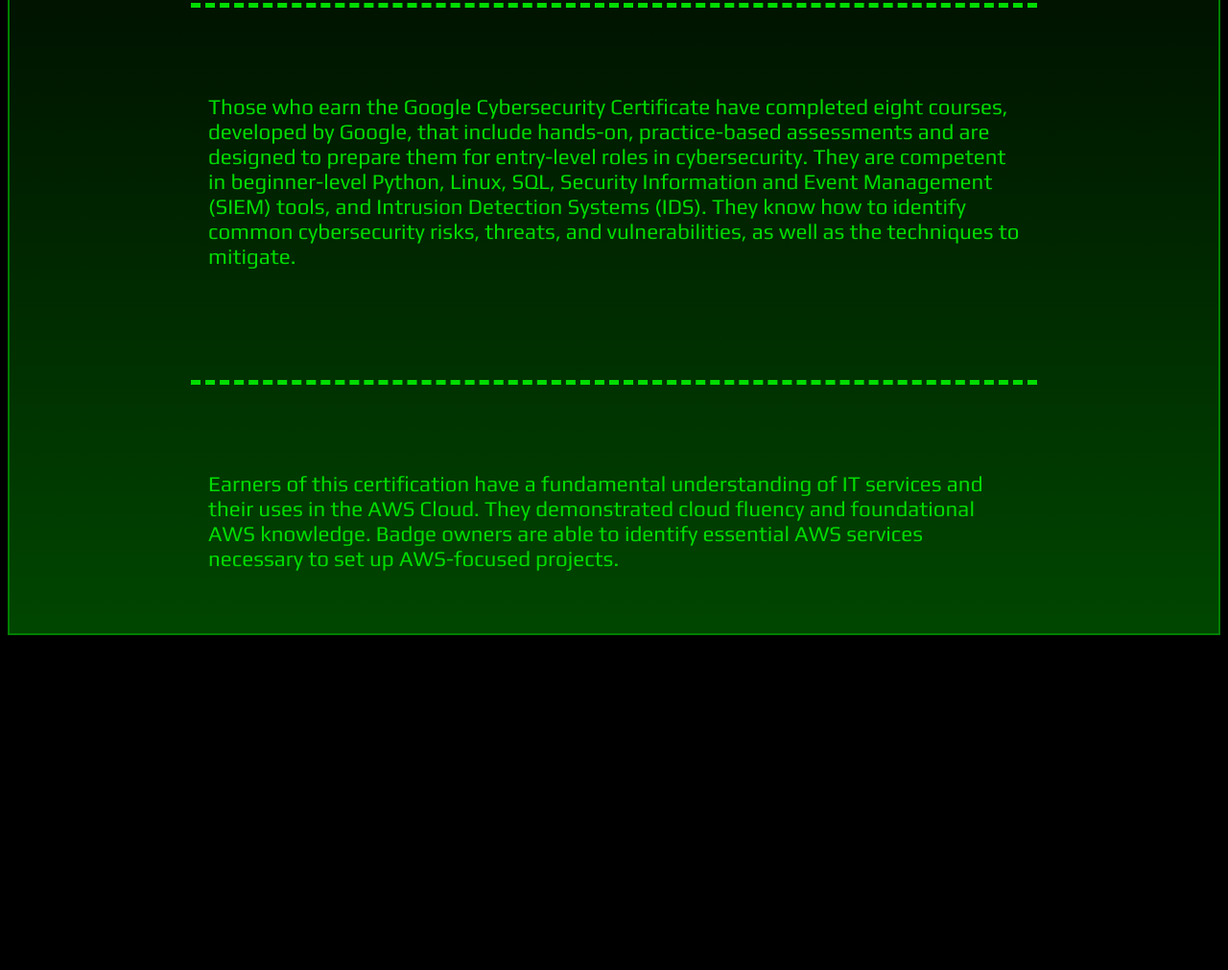
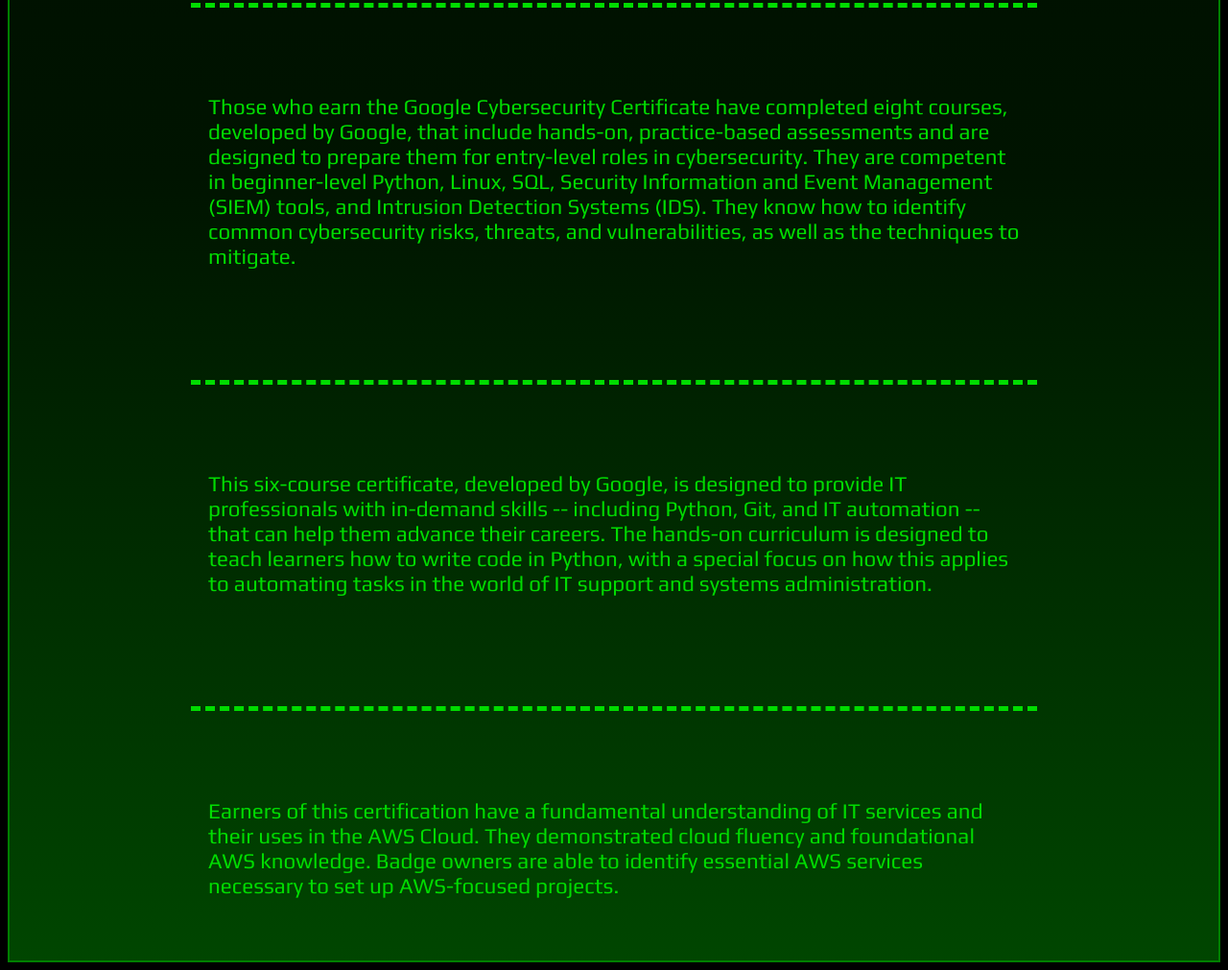
Before and after one commit to natebouchat/natebouchat.github.io, a plain HTML site: page certifications.html in a window 1280 px wide. Shown: the part 801-1812 px from the top of the page at 96% size. Before the commit the page ends 1471 px from the top, so only its background shows below. Drawn offline with Linux system fonts and the light colour scheme; a script that the page names is missing.

Commit message:
Add Certification: Python IT Automation

```diff
--- a/certifications.html
+++ b/certifications.html
@@ -63,6 +63,19 @@
             </div>
             <div class="column-container">
                 <div class="badge">
+                    <div data-iframe-width="300" data-iframe-height="270" data-share-badge-id="14780be1-378e-4bf0-b096-d5eb549a3733" data-share-badge-host="https://www.credly.com"></div>
+                </div>
+                <div>
+                    <p>
+                        This six-course certificate, developed by Google, is designed to provide IT professionals with in-demand
+                        skills -- including Python, Git, and IT automation -- that can help them advance their careers. The hands-on
+                        curriculum is designed to teach learners how to write code in Python, with a special focus on how this
+                        applies to automating tasks in the world of IT support and systems administration.
+                    </p>
+                </div>
+            </div>
+            <div class="column-container">
+                <div class="badge">
                     <div data-iframe-width="300" data-iframe-height="270" data-share-badge-id="0bea5402-3aaf-4939-9d60-7fed5e7d5e47" data-share-badge-host="https://www.credly.com"></div>
                 </div>
                 <div>
@@ -73,7 +86,7 @@
                     </p>
                 </div>
             </div>
-                <script type="text/javascript" async src="https://cdn.credly.com/assets/utilities/embed.js"></script>
+            <script type="text/javascript" async src="https://cdn.credly.com/assets/utilities/embed.js"></script>
         </div>
     </body>
 </html>
--- a/styles.css
+++ b/styles.css
@@ -96,6 +96,7 @@
 .badge {
     text-align: center;
     background-color: #e4fff7;
+    border-radius: 10px;
 }
 
 .demo {
```
